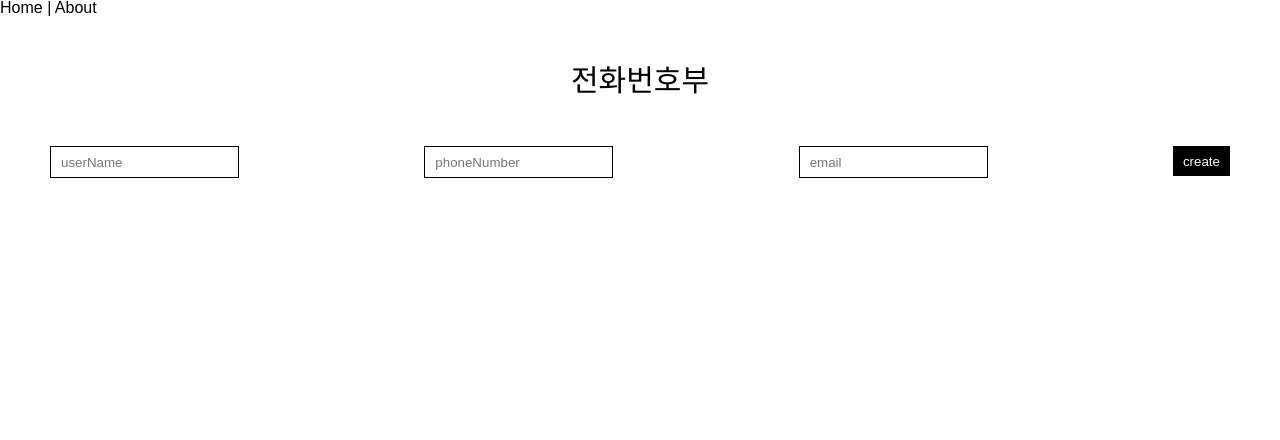
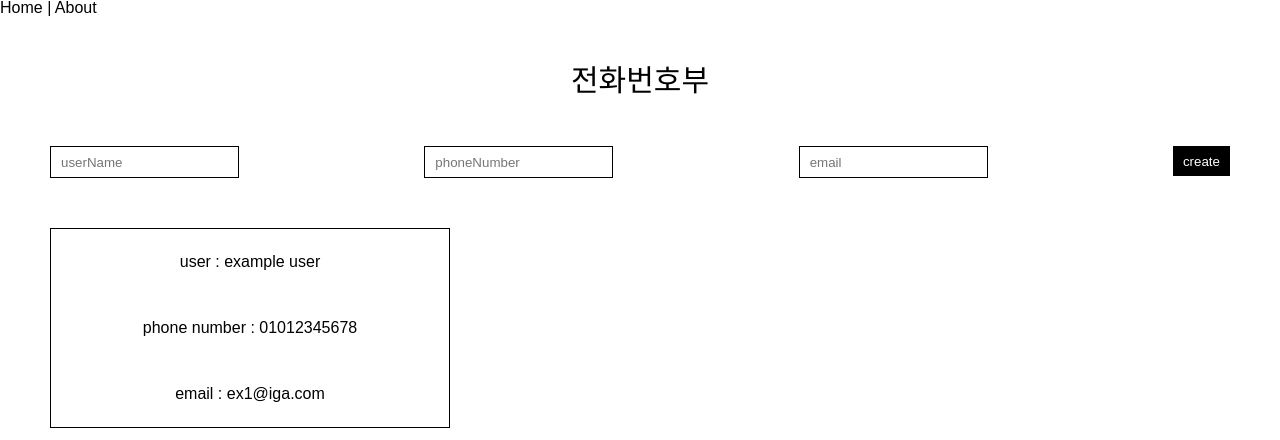
Before and after one commit to LEEHYUNHO2001/vue2-study, a Vue app in the folder phone-number/: page / in a window 1280 px wide. Shown: the top 440 px of the page. Built offline with nearby package versions, Linux system fonts and the light colour scheme.

Commit message:
:sparkles: user list component

```diff
--- a/phone-number/src/components/PhoneNumber.vue
+++ b/phone-number/src/components/PhoneNumber.vue
@@ -2,6 +2,7 @@
 	<section class="phone-number">
 		<h1 class="title">{{ title }}</h1>
 		<InputUserForm />
+		<UserList />
 	</section>
 </template>
 
@@ -9,10 +10,12 @@
 import { Component, Vue } from 'vue-property-decorator';
 
 import InputUserForm from './InputUserForm.vue';
+import UserList from './UserList.vue';
 
 @Component({
 	components: {
 		InputUserForm,
+		UserList,
 	},
 })
 export default class PhoneNumber extends Vue {
--- /dev/null
+++ b/phone-number/src/components/UserList.vue
@@ -0,0 +1,42 @@
+<template>
+	<ul class="user-container">
+		<li class="user" v-for="user in userList" :key="user.email">
+			<p>user : {{ user.name }}</p>
+			<p>phone number : {{ user.phoneNumber }}</p>
+			<p>email : {{ user.email }}</p>
+		</li>
+	</ul>
+</template>
+
+<script lang="ts">
+import { Component, Vue } from 'vue-property-decorator';
+
+import { User } from '@/types';
+
+@Component
+export default class UserList extends Vue {
+	userList = [
+		{
+			name: 'example user',
+			phoneNumber: '01012345678',
+			email: 'ex1@iga.com',
+		},
+	] as User[];
+}
+</script>
+
+<style scoped>
+.user-container {
+	margin-top: 50px;
+}
+.user {
+	display: flex;
+	flex-direction: column;
+	justify-content: space-around;
+	text-align: center;
+	width: 400px;
+	height: 200px;
+	margin-top: 20px;
+	border: 1px solid #000;
+}
+</style>
--- /dev/null
+++ b/phone-number/src/types/index.ts
@@ -0,0 +1 @@
+export * from './user';
--- /dev/null
+++ b/phone-number/src/types/user.ts
@@ -0,0 +1,5 @@
+export interface User {
+	name: string;
+	phoneNumber: string;
+	email: string;
+}
```
Also changed, not shown: phone-number/src/components/InputUserForm.vue (+1 -6 lines).
